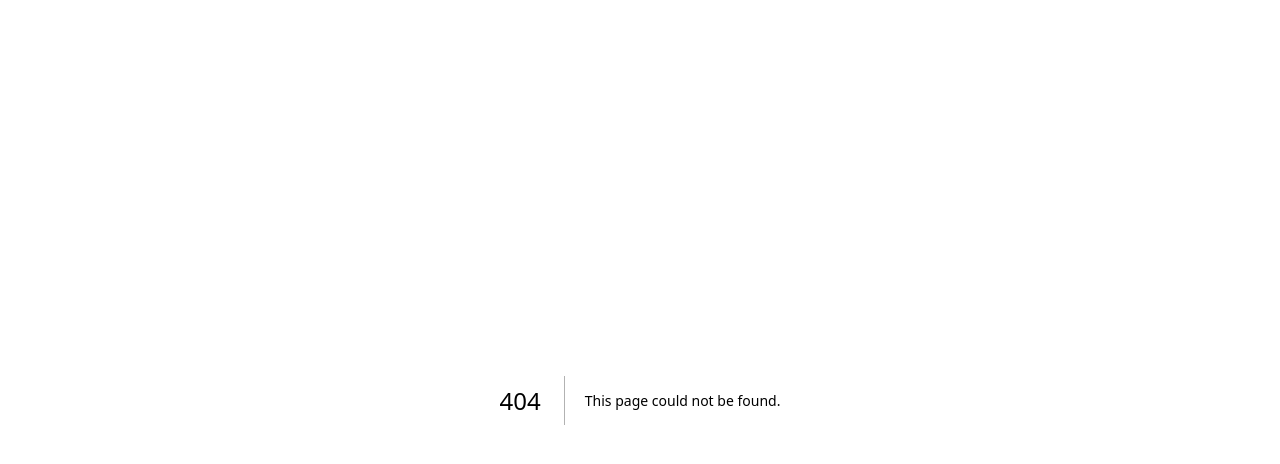
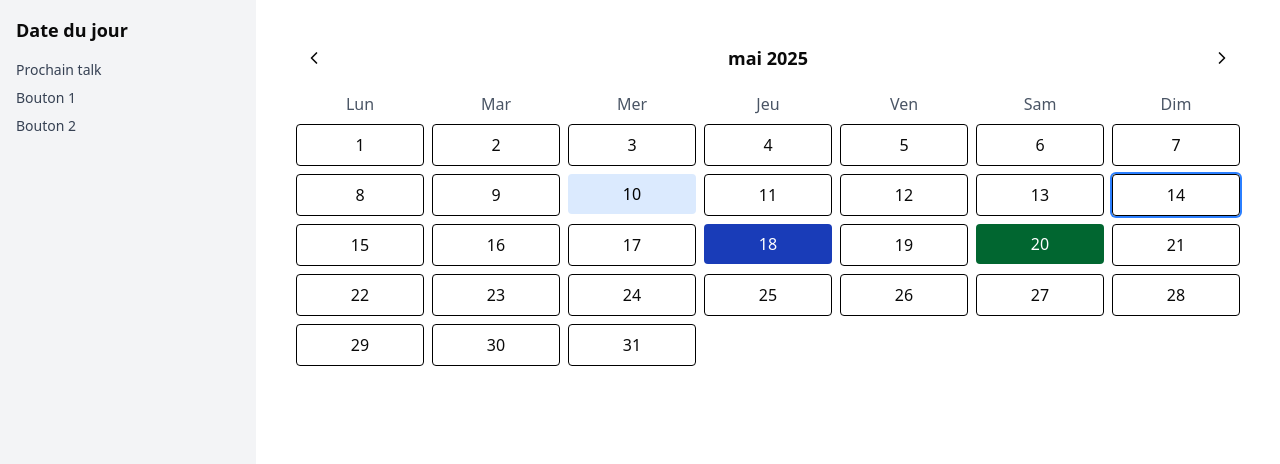
Before and after one commit to DFarau/Projet-Talk-Master-Front, a Next.js app: page /planning in a window 1280 px wide. Before the commit this address had no page. Shown: the top 464 px of the page. Built offline with nearby package versions, Linux system fonts and the light colour scheme.

Commit message:
feat(src): add planning component

```diff
--- /dev/null
+++ b/src/app/planning/page.tsx
@@ -0,0 +1,9 @@
+import Planning from "@/components/Planning";
+
+export default function PlanningPage() {
+  return (
+    <div className="min-h-screen flex flex-col bg-white">
+      <Planning />
+    </div>
+  );
+}
--- /dev/null
+++ b/src/components/Planning.tsx
@@ -0,0 +1,115 @@
+"use client";
+
+import * as React from "react";
+import { Calendar } from "@/components/ui/calendar";
+
+export default function Planning() {
+  const [date, setDate] = React.useState<Date | null>(new Date());
+
+  const fetchMockData = () => ({
+    users: [
+      { id: 1, role: "speaker" },
+      { id: 2, role: "organizer" },
+      { id: 3, role: "public" },
+    ],
+    talks: [
+      {
+        id: 1,
+        title: "Talk 1",
+        description: "Description du talk 1",
+        duration: 60,
+        level: "beginner",
+        status: "scheduled",
+        speaker_id: 1,
+        timeslot: { start: new Date(2025, 4, 10, 10, 0), end: new Date(2025, 4, 10, 11, 0) },
+        room_id: 201,
+      },
+      {
+        id: 2,
+        title: "Talk 2",
+        description: "Description du talk 2",
+        duration: 90,
+        level: "intermediate",
+        status: "scheduled",
+        speaker_id: 1,
+        timeslot: { start: new Date(2025, 4, 18, 14, 0), end: new Date(2025, 4, 18, 15, 30) },
+        room_id: 202,
+      },
+      {
+        id: 3,
+        title: "Talk 3",
+        description: "Description du talk 3",
+        duration: 45,
+        level: "advanced",
+        status: "pending",
+        speaker_id: 1,
+        timeslot: { start: new Date(2025, 4, 20, 9, 0), end: new Date(2025, 4, 20, 9, 45) },
+        room_id: 203,
+      },
+      {
+        id: 4,
+        title: "Talk 4",
+        description: "Description du talk 4",
+        duration: 90,
+        level: "intermediate",
+        status: "scheduled",
+        speaker_id: 2,
+        timeslot: { start: new Date(2025, 4, 18, 14, 0), end: new Date(2025, 4, 18, 15, 30) },
+        room_id: 202,
+      },
+      {
+        id: 5,
+        title: "Talk 5",
+        description: "Description du talk 5",
+        duration: 45,
+        level: "advanced",
+        status: "pending",
+        speaker_id: 3,
+        timeslot: { start: new Date(2025, 4, 20, 9, 0), end: new Date(2025, 4, 20, 9, 45) },
+        room_id: 203,
+      },
+    ],
+  });
+
+  const { users, talks: talkData } = fetchMockData();
+  const currentUser = users[0];
+
+  const talks = React.useMemo(() => {
+    const today = new Date();
+
+    return talkData.map((talk) => ({
+      date: talk.timeslot.start,
+      isPastWithTalk: talk.timeslot.start < today,
+      isWithTalk: talk.status === "scheduled",
+      isOrganizedTalk: currentUser.role === "organizer",
+      isSpeakerTalk: currentUser.role === "speaker" && talk.speaker_id === currentUser.id,
+      isPublicTalk: currentUser.role === "public",
+      title: talk.title,
+    }));
+  }, [talkData, currentUser]);
+
+  return (
+    <div className="flex h-screen">
+      <aside className="w-1/5 bg-gray-100 p-4">
+        <h2 className="text-lg font-semibold mb-4">Date du jour</h2>
+        <ul className="space-y-2">
+          <li className="text-sm text-gray-700 hover:text-gray-900 cursor-pointer">
+            Prochain talk
+          </li>
+          <li className="text-sm text-gray-700 hover:text-gray-900 cursor-pointer">Bouton 1</li>
+          <li className="text-sm text-gray-700 hover:text-gray-900 cursor-pointer">Bouton 2</li>
+        </ul>
+      </aside>
+
+      <main className="w-4/5 p-6 flex flex-col">
+        <Calendar
+          selectedDate={date}
+          onDateChange={setDate}
+          className="w-full h-full"
+          talks={talks}
+          userRole={currentUser.role}
+        />
+      </main>
+    </div>
+  );
+}
--- /dev/null
+++ b/src/components/ui/calendar.tsx
@@ -0,0 +1,96 @@
+"use client";
+
+import * as React from "react";
+import { ChevronLeft, ChevronRight } from "lucide-react";
+import { format, isSameDay } from "date-fns";
+import { fr } from "date-fns/locale";
+import { cn } from "@/lib/utils";
+import { useCalendarLogic } from "@/hooks/Calendar";
+
+type Talk = {
+  date: Date;
+  isPastWithTalk: boolean;
+  isWithTalk: boolean;
+  isOrganizedTalk: boolean;
+  isSpeakerTalk: boolean;
+  isPublicTalk: boolean;
+  title?: string;
+};
+
+export function Calendar({
+  selectedDate,
+  onDateChange,
+  className,
+  talks = [],
+  userRole = "public",
+}: {
+  selectedDate: Date | null;
+  onDateChange: (date: Date) => void;
+  className?: string;
+  talks?: Talk[];
+  userRole?: string;
+}) {
+  const {
+    currentMonth,
+    handleMonthChange,
+    hoveredDay,
+    setHoveredDay,
+    daysInMonth,
+    getDayStyle,
+    getTalksForDay,
+  } = useCalendarLogic(talks, userRole);
+
+  return (
+    <div className={cn("p-4", className)}>
+      <div className="flex items-center justify-between mb-4">
+        <button
+          onClick={() => handleMonthChange("previous")}
+          className="p-2 rounded hover:bg-gray-200"
+        >
+          <ChevronLeft className="h-5 w-5" />
+        </button>
+        <h2 className="text-lg font-semibold">
+          {format(currentMonth, "MMMM yyyy", { locale: fr })}
+        </h2>
+        <button
+          onClick={() => handleMonthChange("next")}
+          className="p-2 rounded hover:bg-gray-200"
+        >
+          <ChevronRight className="h-5 w-5" />
+        </button>
+      </div>
+
+      <div className="grid grid-cols-7 gap-2 relative">
+        {["Lun", "Mar", "Mer", "Jeu", "Ven", "Sam", "Dim"].map((day) => (
+          <div key={day} className="text-center font-medium text-gray-600">
+            {day}
+          </div>
+        ))}
+
+        {daysInMonth.map((day) => {
+          const dayTalks = getTalksForDay(day);
+
+          return (
+            <div
+              key={day.toISOString()}
+              className="relative"
+            >
+              <button
+                onClick={() => onDateChange(day)}
+                className={cn(
+                  "p-2 rounded text-center w-full",
+                  selectedDate?.toDateString() === day.toDateString()
+                    ? "ring-2 ring-blue-500"
+                    : "",
+                  getDayStyle(day)
+                )}
+              >
+                {day.getDate()}
+              </button>
+            </div>
+          );
+        })}
+      </div>
+    </div>
+  );
+}
--- /dev/null
+++ b/src/hooks/Calendar.ts
@@ -0,0 +1,74 @@
+import { useMemo } from "react";
+import { isSameDay } from "date-fns";
+import { useCalendarStore } from "@/stores/useCalendarStore";
+
+type Talk = {
+  date: Date;
+  isPastWithTalk: boolean;
+  isWithTalk: boolean;
+  isOrganizedTalk: boolean;
+  isSpeakerTalk: boolean;
+  isPublicTalk: boolean;
+  title?: string;
+};
+
+export function useCalendarLogic(talks: Talk[], userRole: string) {
+  const {
+    currentMonth,
+    setCurrentMonth,
+    hoveredDay,
+    setHoveredDay,
+  } = useCalendarStore();
+
+  const filteredTalks = useMemo(
+    () =>
+      talks.filter((talk) => {
+        if (talk.isPastWithTalk || talk.isWithTalk) return true;
+        if (userRole === "organizer" && talk.isOrganizedTalk) return true;
+        if (userRole === "speaker" && talk.isSpeakerTalk) return true;
+        if (userRole === "public" && talk.isPublicTalk) return true;
+        return false;
+      }),
+    [talks, userRole]
+  );
+
+  const daysInMonth = useMemo(
+    () =>
+      Array.from(
+        {
+          length: new Date(currentMonth.getFullYear(), currentMonth.getMonth() + 1, 0).getDate(),
+        },
+        (_, i) => new Date(currentMonth.getFullYear(), currentMonth.getMonth(), i + 1)
+      ),
+    [currentMonth]
+  );
+
+  const handleMonthChange = (direction: "previous" | "next") => {
+    setCurrentMonth(
+      new Date(currentMonth.setMonth(currentMonth.getMonth() + (direction === "next" ? 1 : -1)))
+    );
+  };
+
+  const getDayStyle = (day: Date) => {
+    const talk = filteredTalks.find((e) => isSameDay(e.date, day));
+    if (talk?.isPastWithTalk) return "bg-blue-100 text-black hover:bg-green-100";
+    if (talk?.isWithTalk) return "bg-blue-800 text-white hover:bg-green-500";
+    if (talk?.isOrganizedTalk) return "bg-yellow-500 text-white hover:bg-green-500";
+    if (talk?.isSpeakerTalk) return "bg-green-800 text-white hover:bg-green-500";
+    if (talk?.isPublicTalk) return "bg-green-800 text-white hover:bg-green-500";
+    return "border-black border hover:bg-green-500 hover:border-green-500";
+  };
+
+  const getTalksForDay = (day: Date) =>
+    filteredTalks.filter((e) => isSameDay(e.date, day));
+
+  return {
+    currentMonth,
+    setHoveredDay,
+    hoveredDay,
+    handleMonthChange,
+    daysInMonth,
+    getDayStyle,
+    getTalksForDay,
+  };
+}
--- /dev/null
+++ b/src/stores/useCalendarStore.ts
@@ -0,0 +1,15 @@
+import { create } from "zustand";
+
+type CalendarState = {
+  currentMonth: Date;
+  setCurrentMonth: (date: Date) => void;
+  hoveredDay: Date | null;
+  setHoveredDay: (date: Date | null) => void;
+};
+
+export const useCalendarStore = create<CalendarState>((set) => ({
+  currentMonth: new Date(),
+  setCurrentMonth: (date) => set({ currentMonth: date }),
+  hoveredDay: null,
+  setHoveredDay: (date) => set({ hoveredDay: date }),
+}));
```
